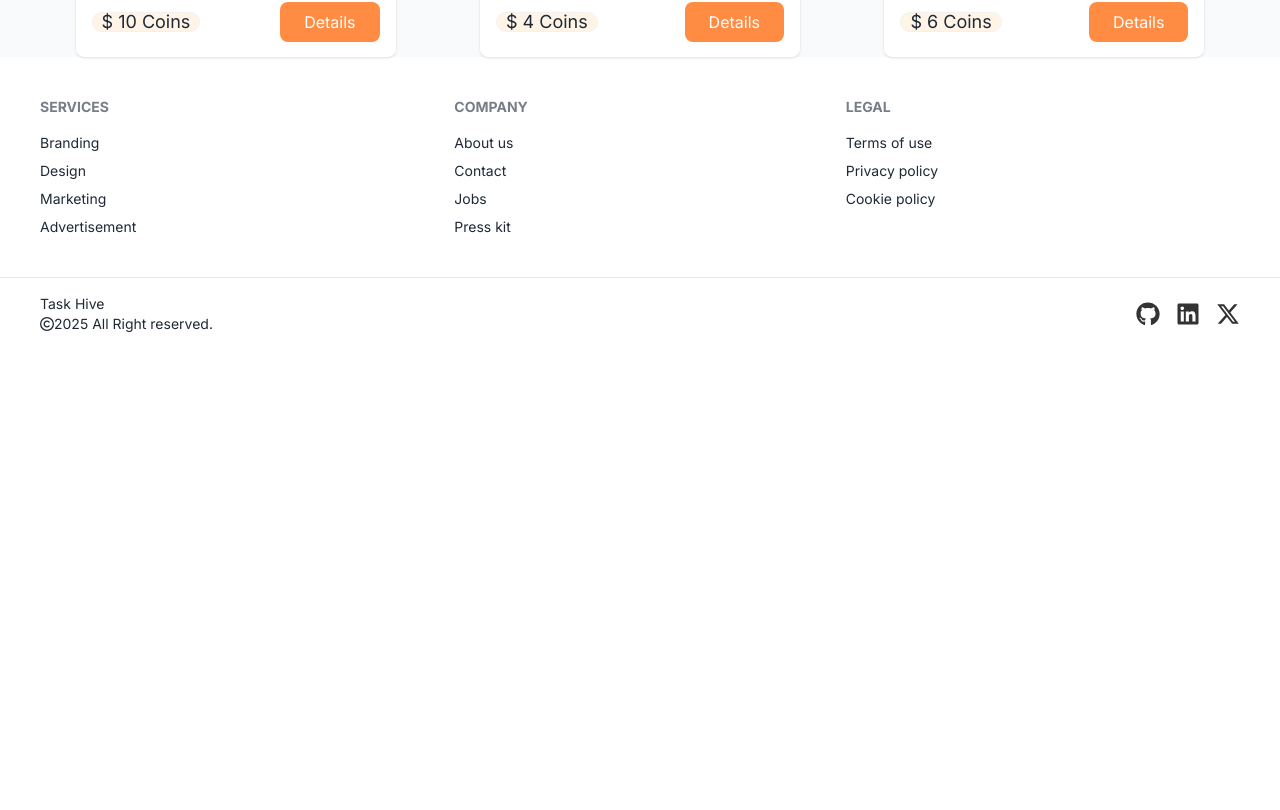
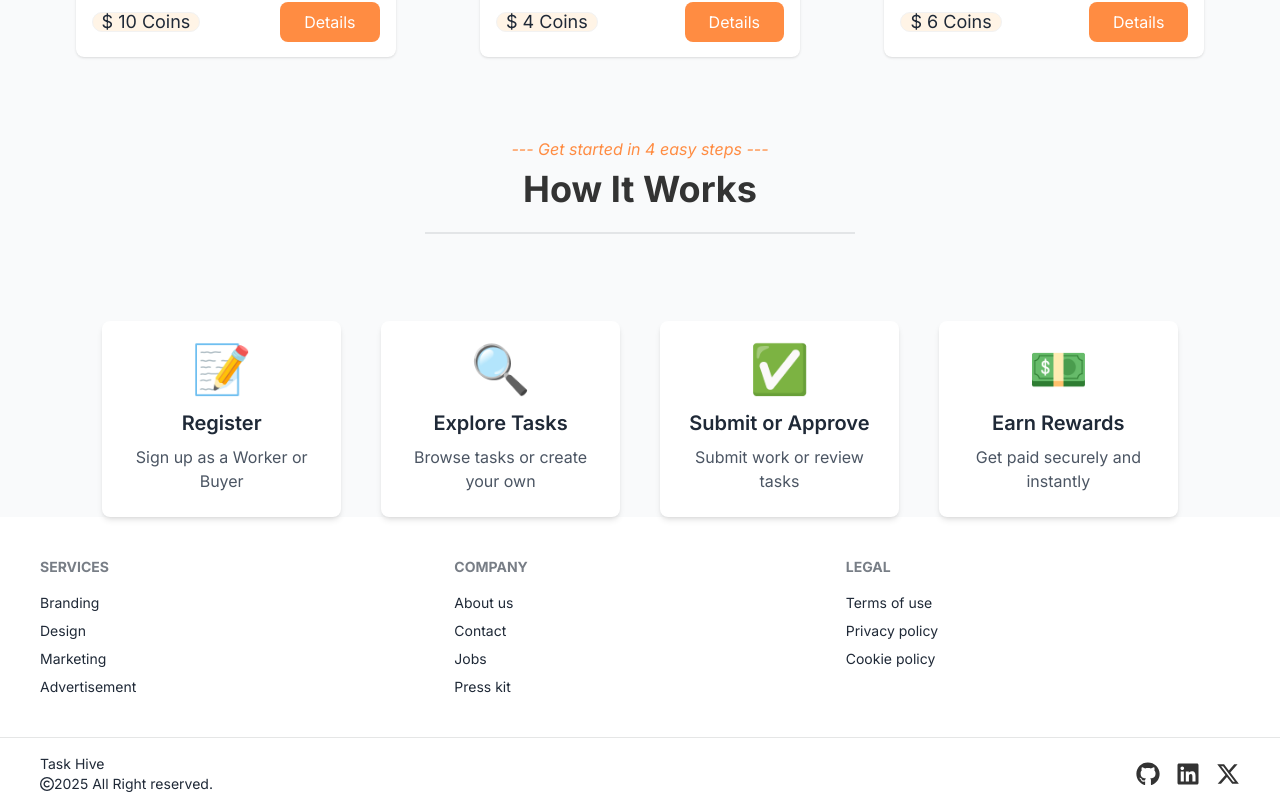
Before and after one commit to sharifuzzaman16/task-hive, a React (Vite) app: page / in a window 1280 px wide. Shown: the part 2572-3382 px from the top of the page. Before the commit the page ends 2922 px from the top, so only its background shows below. Built offline with nearby package versions, Linux system fonts and the light colour scheme.

Commit message:
designed the how it works section

```diff
--- a/src/pages/Home/Home/Home.jsx
+++ b/src/pages/Home/Home/Home.jsx
@@ -1,5 +1,6 @@
 import FeaturedWorks from "../FeaturedWorks/FeaturedWorks";
 import Hero from "../Hero/Hero";
+import HowItWorks from "../HowItWorks/HowItWorks";
 import TopWorkers from "../TopWorkers/TopWorkers";
 
 const Home = () => {
@@ -15,6 +16,9 @@ const Home = () => {
                 <section>
                     <FeaturedWorks></FeaturedWorks>
                 </section>
+                <section>
+                    <HowItWorks></HowItWorks>
+                </section>
             </main>
         </>
     );
--- /dev/null
+++ b/src/pages/Home/HowItWorks/HowItWorks.jsx
@@ -0,0 +1,28 @@
+import React from 'react';
+import SectionTitle from '../../../components/SectionTitle';
+
+const HowItWorks = () => {
+    return (
+
+            <div className="w-11/12 mx-auto text-center">
+                <SectionTitle heading={'How It Works'} subHeading={'Get started in 4 easy steps'}></SectionTitle>
+                <div className="grid grid-cols-1 md:grid-cols-4 gap-10">
+                    {[
+                        { icon: "📝", title: "Register", description: "Sign up as a Worker or Buyer" },
+                        { icon: "🔍", title: "Explore Tasks", description: "Browse tasks or create your own" },
+                        { icon: "✅", title: "Submit or Approve", description: "Submit work or review tasks" },
+                        { icon: "💵", title: "Earn Rewards", description: "Get paid securely and instantly" },
+                    ].map((step, idx) => (
+                        <div key={idx} className="bg-white p-6 rounded-lg shadow-md">
+                            <div className="text-5xl">{step.icon}</div>
+                            <h3 className="text-xl font-semibold mt-4">{step.title}</h3>
+                            <p className="text-gray-600 mt-2">{step.description}</p>
+                        </div>
+                    ))}
+                </div>
+            </div>
+
+    );
+};
+
+export default HowItWorks;
```
